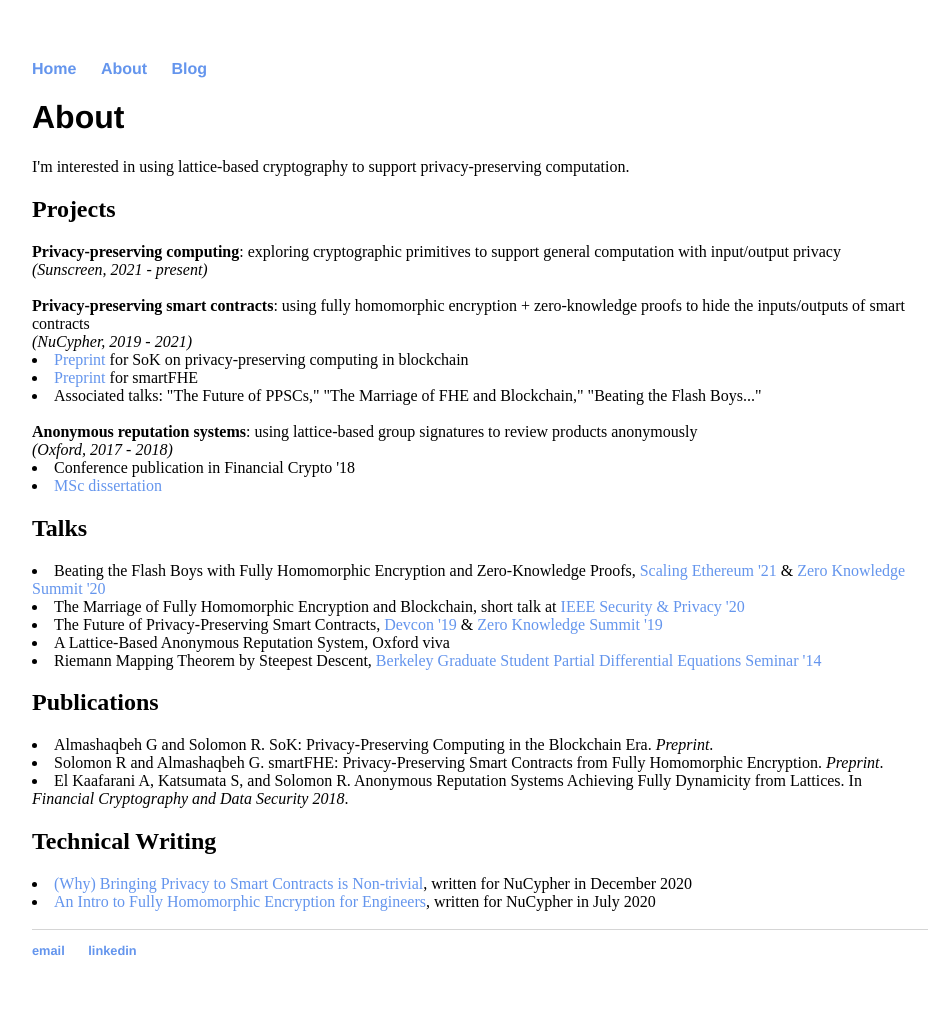
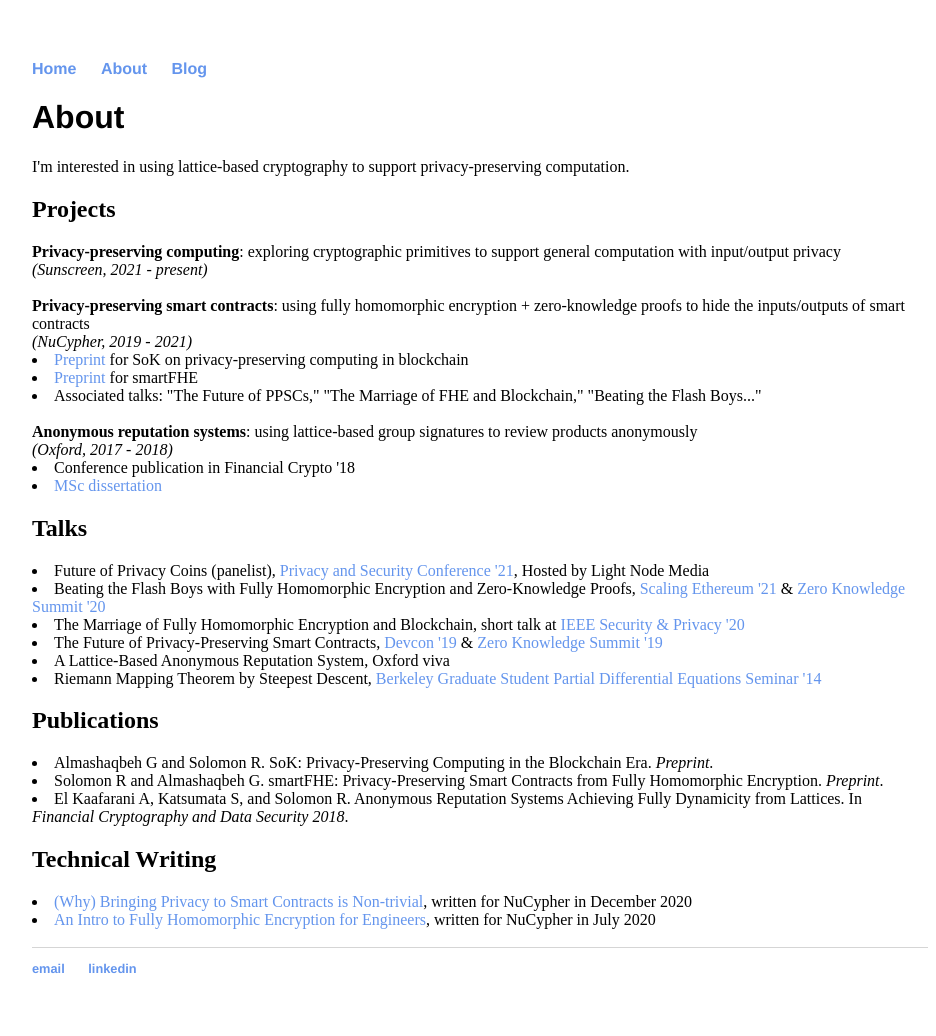
Before and after one commit to ravital/ravital.github.io, a Jekyll site: the page built from about/index.html, in a window 1280 px wide. Shown: the whole page, without its empty margins (160-1096 px from the left). Built offline with Jekyll 4.4.1, drawn with Linux system fonts in a browser that asks for light colours.

Commit message:
Update index.html

```diff
--- a/about/index.html
+++ b/about/index.html
@@ -21,6 +21,7 @@ title: About Ravital Solomon
 
 
 			<h2>Talks</h2>
+			<li>Future of Privacy Coins (panelist), <a href="https://www.lightnodemedia.com/event/privacy-security-conference-tuesday-august-24/">Privacy and Security Conference '21</a>, Hosted by Light Node Media</li>
 			<li>Beating the Flash Boys with Fully Homomorphic Encryption and Zero-Knowledge Proofs, <a href="https://scaling.ethglobal.co">Scaling Ethereum '21</a> & <a href="https://www.zksummit.com/">Zero Knowledge Summit '20</a></li>
 			<li>The Marriage of Fully Homomorphic Encryption and Blockchain, short talk at <a href="https://www.ieee-security.org/TC/SP2020/program-shorttalks.html">IEEE Security & Privacy '20</a></li>
 			<li>The Future of Privacy-Preserving Smart Contracts,  <a href="https://archive.devcon.org/">Devcon '19</a> & <a href="https://www.zeroknowledge.fm/summit">Zero Knowledge Summit '19</a></li>
```
